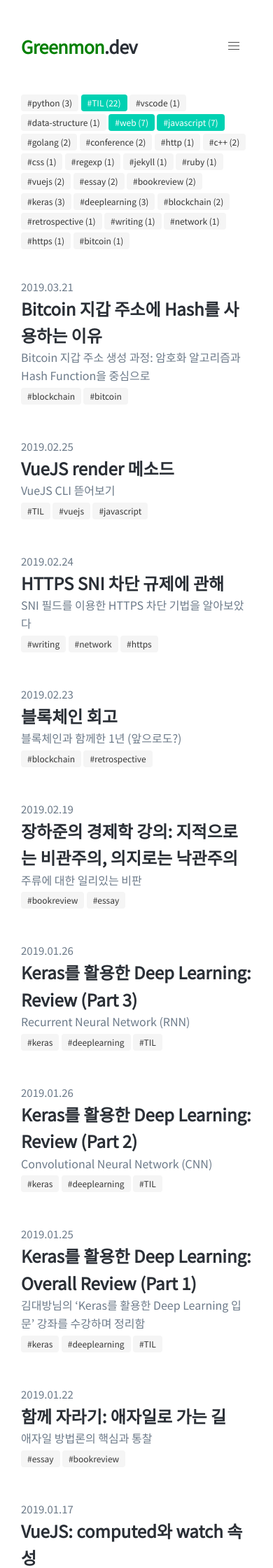
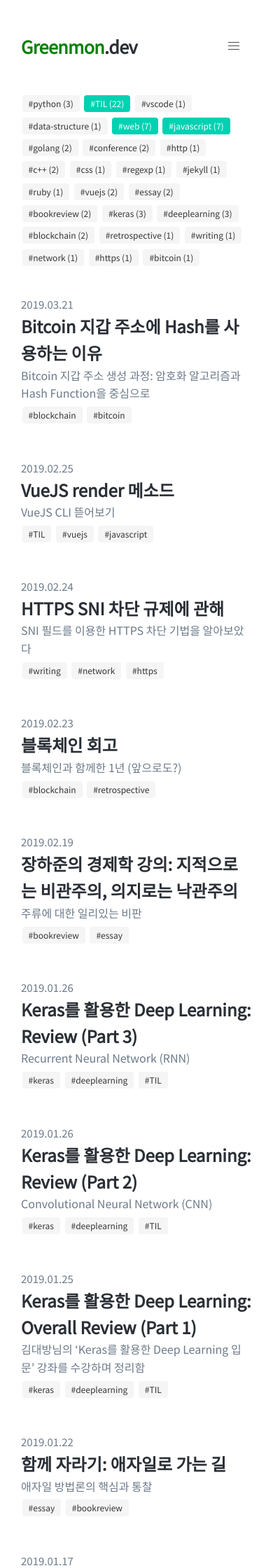
Before and after one commit to greenmonn/greenmonn.github.io, a Jekyll site: the page built from blog.html, in a window 390 px wide. Shown: the top 2240 px of the page at 70% size. Built offline with Jekyll 4.4.1, drawn with Linux system fonts in a browser that asks for light colours; some web fonts are replaced.

Commit message:
Add space between clickable elements
Add space between clickable elements in mobile.

Suggested by Google Search Console.

```diff
--- a/_sass/post.scss
+++ b/_sass/post.scss
@@ -7,17 +7,24 @@
 
         h3 {
             a {
-                color: #2A2F36;
+                color: #2a2f36;
                 &:hover {
                     color: green;
                 }
             }
         }
         h4 {
-            color: #6C7A89;
+            color: #6c7a89;
             font-weight: 400;
             line-height: 1.6;
             padding-bottom: 0.2rem;
+        }
+        a {
+            @media only screen and (max-width: 768px) {
+                span {
+                    margin: 0.2rem 0.1rem;
+                }
+            }
         }
     }
 }
@@ -35,9 +42,9 @@
     }
 
     @media only screen and (max-width: 768px) {
-    li {
-        padding: 0.1rem 0;
-    }
+        li {
+            padding: 0.2rem 0.1rem;
+        }
     }
 }
 
```
